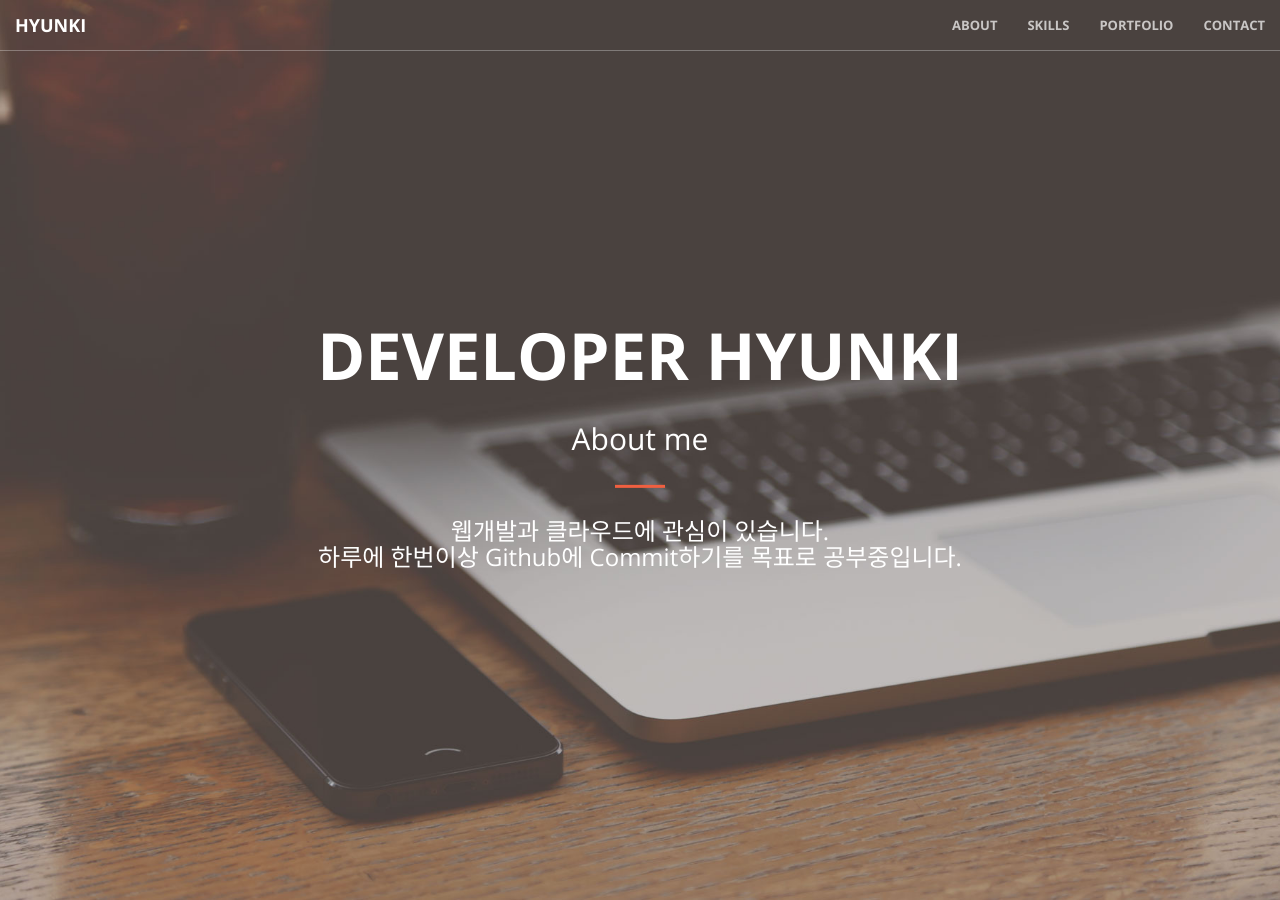
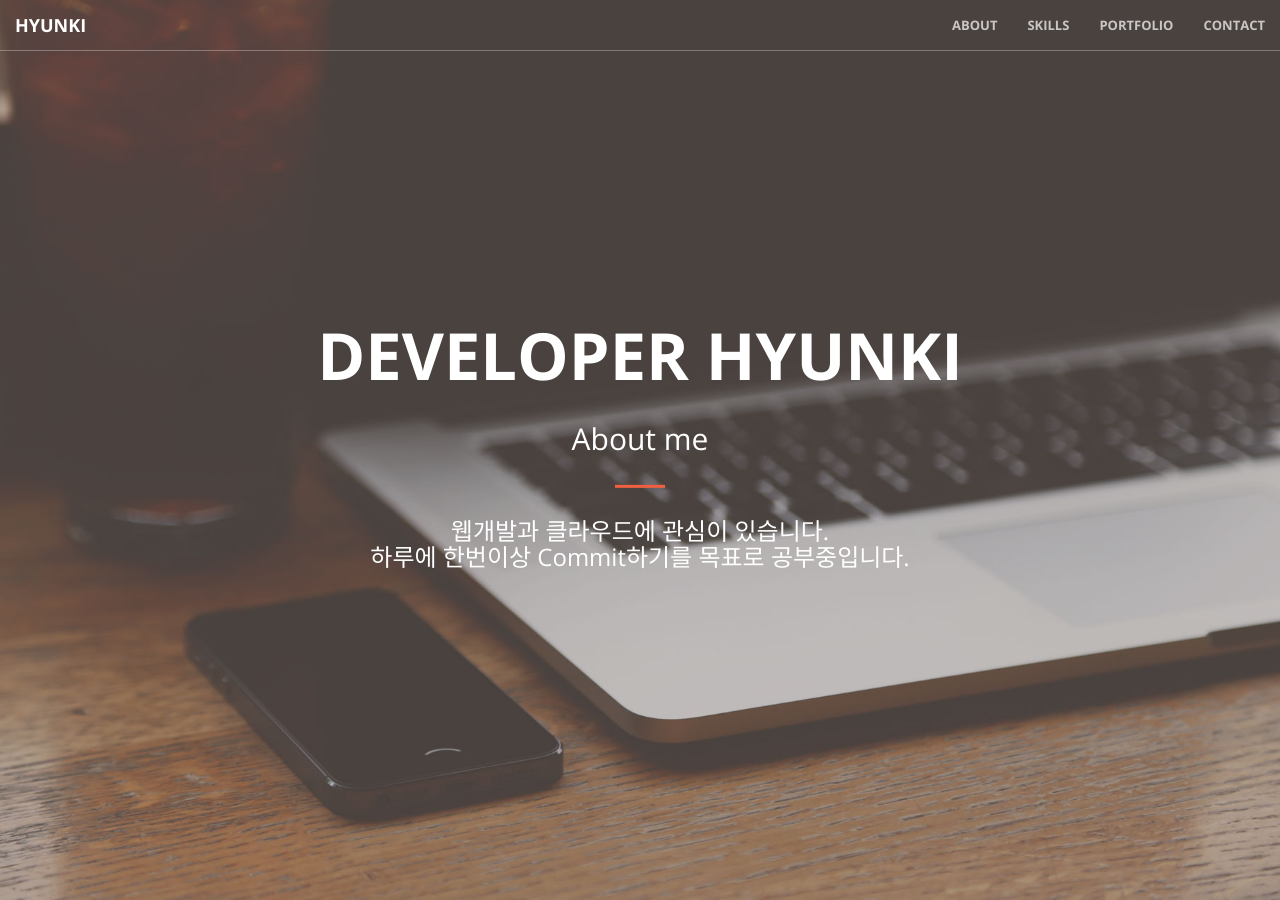
Before and after one commit to Godrl/godrl.github.io, a Jekyll site: the page built from index.html, in a window 1280 px wide and 900 px high. Built offline with Jekyll 4.4.1, drawn with Linux system fonts in a browser that asks for light colours.

Commit message:
Update header.html

```diff
--- a/_includes/header.html
+++ b/_includes/header.html
@@ -4,7 +4,7 @@
             <h1>Developer Hyunki</h1>
           	<h2 class="section-heading" id="about">About me</h2>
           	<hr>
-            <h3>웹개발과 클라우드에 관심이 있습니다.<br>하루에 한번이상 Github에 Commit하기를 목표로 공부중입니다.<br>
+            <h3>웹개발과 클라우드에 관심이 있습니다.<br>하루에 한번이상 Commit하기를 목표로 공부중입니다.<br>
           	</h3>
            <!-- <a href="#about" class="btn btn-primary btn-xl page-scroll">Find Out More</a> -->
         </div>
```
